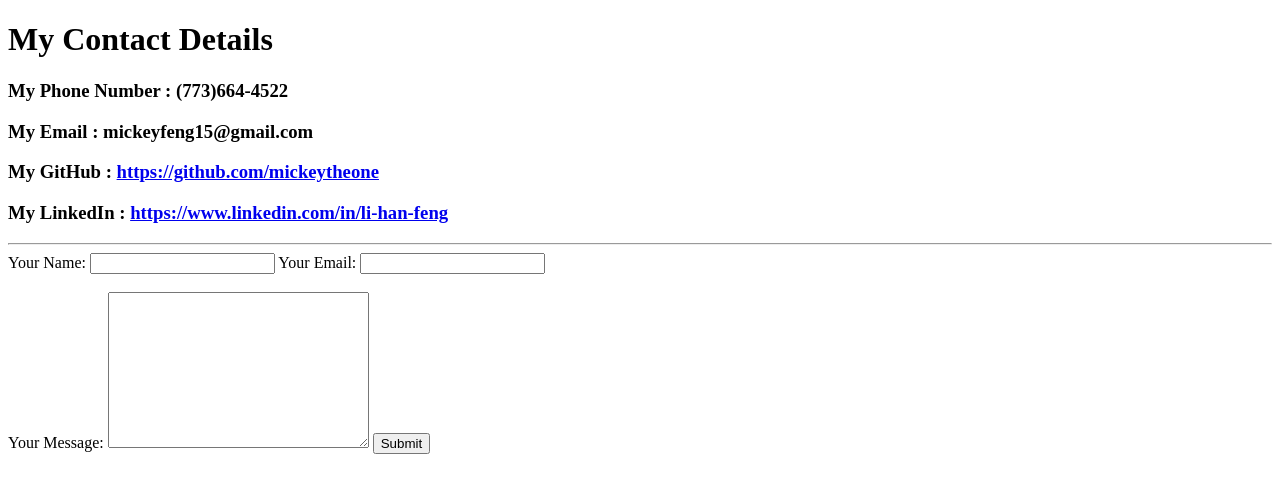
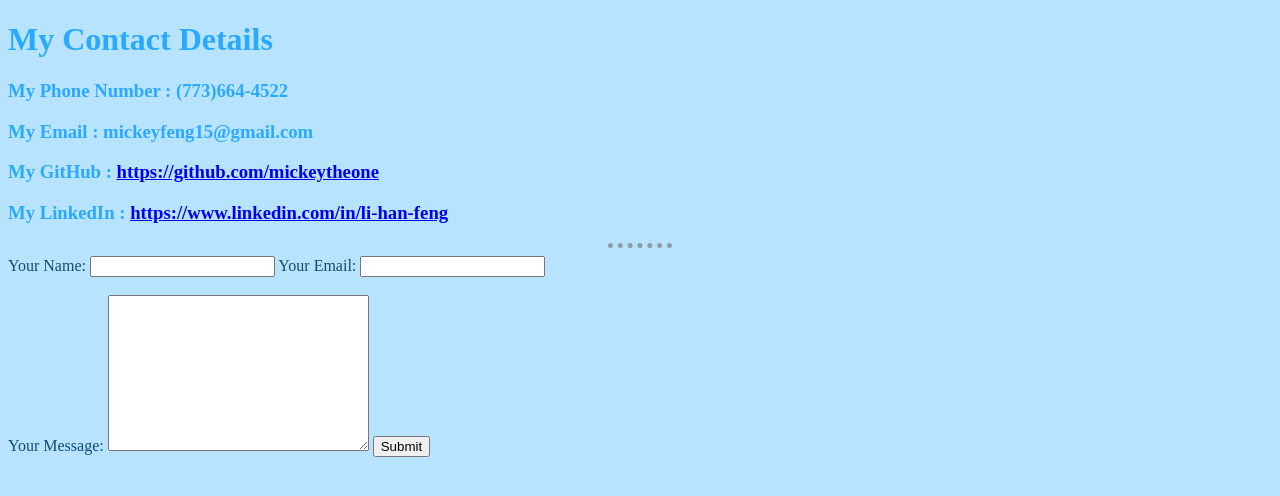
Before and after one commit to mickeytheone/HTML-Personal-Site, a plain HTML site: page ContactMe.html in a window 1280 px wide. Drawn offline with Linux system fonts and the light colour scheme.

Commit message:
add a bit css style to the web

```diff
--- a/ContactMe.html
+++ b/ContactMe.html
@@ -5,6 +5,7 @@
     <meta http-equiv="X-UA-Compatible" content="IE=edge" />
     <meta name="viewport" content="width=device-width, initial-scale=1.0" />
     <title>Contact Me</title>
+    <link rel="stylesheet" href="css/styles.css" />
   </head>
   <body>
     <h1>My Contact Details</h1>
--- /dev/null
+++ b/css/styles.css
@@ -0,0 +1,22 @@
+body {
+  background-color: rgb(183, 227, 255);
+}
+hr {
+  border-style: None;
+  border-top: dotted;
+  border-color: rgba(128, 128, 128, 0.733);
+  border-width: 5px;
+  width: 5%;
+}
+h1 {
+  color: #29a9ff;
+}
+
+h3 {
+  color: #29a9ff;
+}
+tr,
+ul,
+form {
+  color: #104c74;
+}
```
Also changed, not shown: Hobbies.html (+3 -2 lines), index.html (+1 -0 lines).
